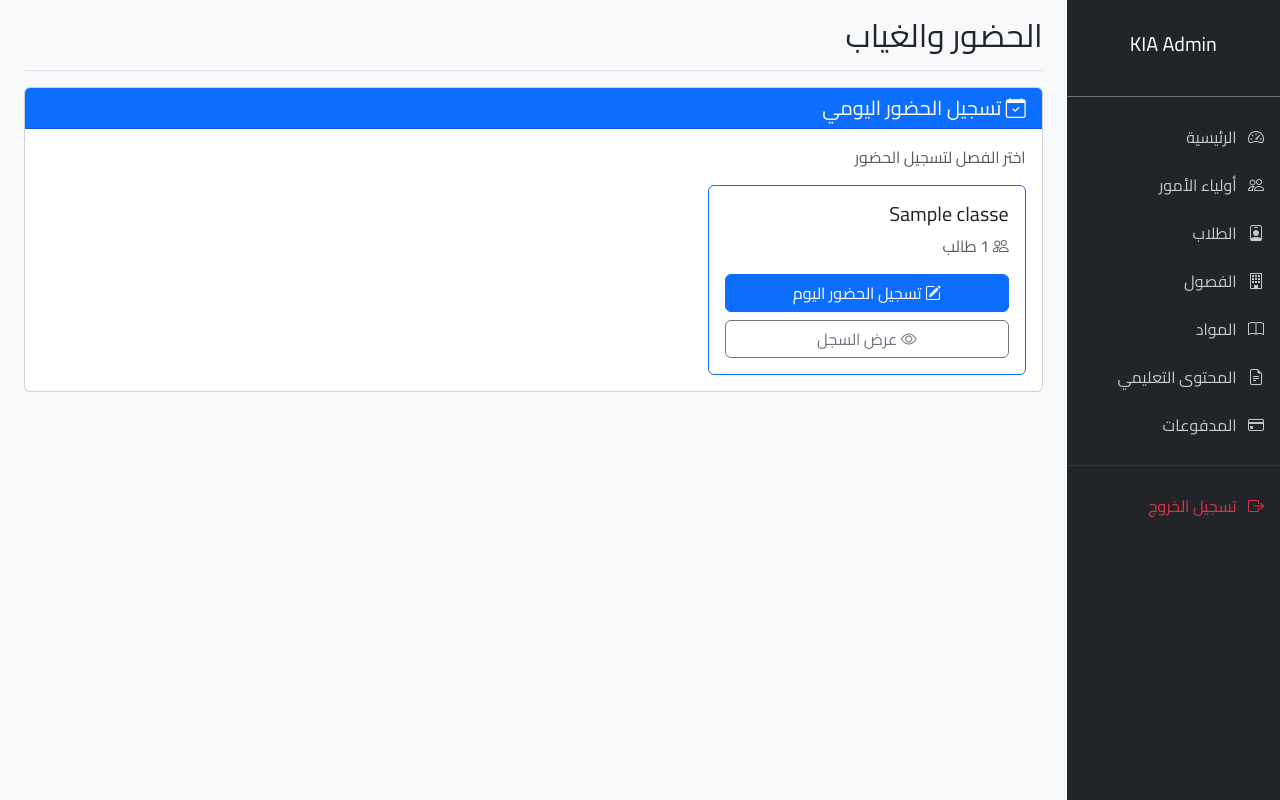
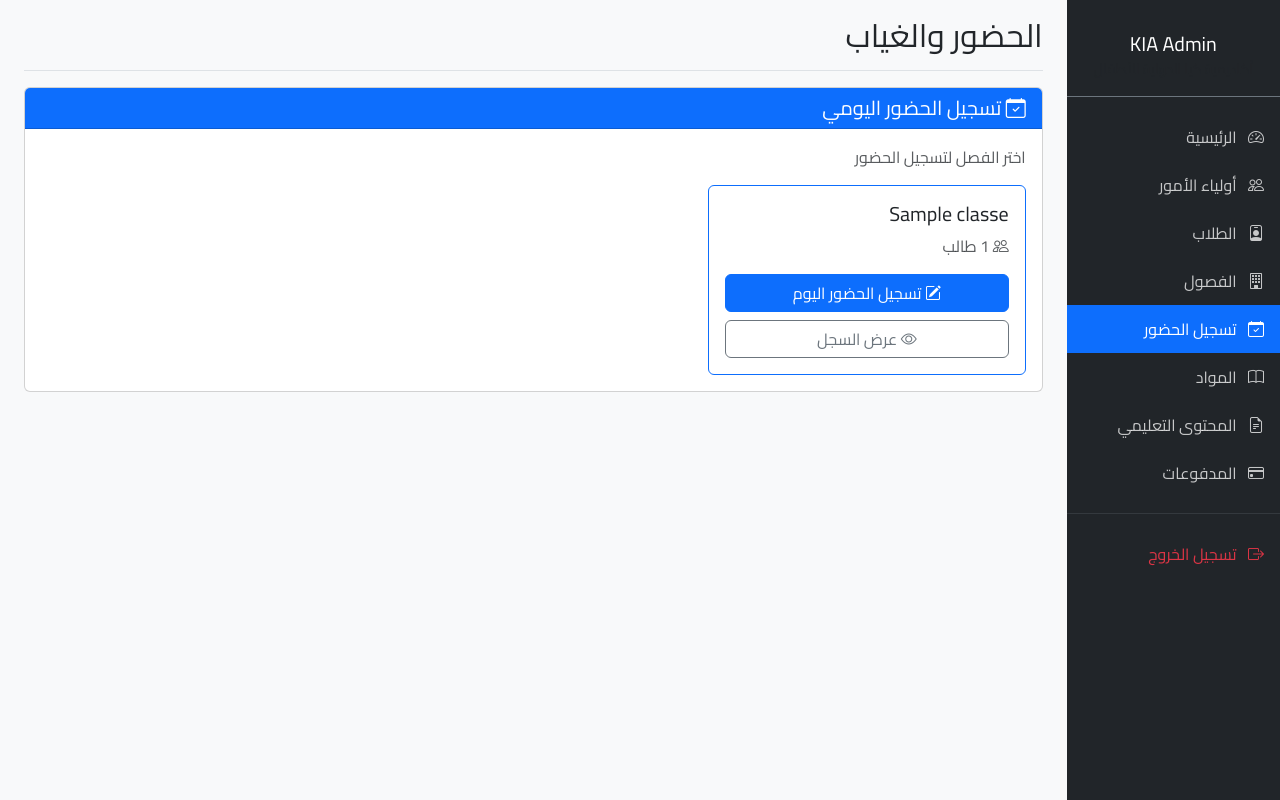
Before and after one commit to ibrahimfakhrey/kia, a Flask app: page /admin/attendance in a window 1280 px wide. Run offline with Flask 3, Linux system fonts and the light colour scheme; a user stored in the database is signed in; tables that the repository leaves empty hold one stand-in row (values such as "Sample post").

Commit message:
Add attendance link to admin sidebar

```diff
--- a/app/admin/templates/admin/base.html
+++ b/app/admin/templates/admin/base.html
@@ -80,6 +80,11 @@
                             </a>
                         </li>
                         <li class="nav-item">
+                            <a class="nav-link {% if 'attendance' in request.endpoint %}active{% endif %}" href="{{ url_for('admin.attendance_list') }}">
+                                <i class="bi bi-calendar-check"></i> تسجيل الحضور
+                            </a>
+                        </li>
+                        <li class="nav-item">
                             <a class="nav-link {% if 'subjects' in request.endpoint %}active{% endif %}" href="{{ url_for('admin.subjects_list') }}">
                                 <i class="bi bi-book"></i> المواد
                             </a>
```
